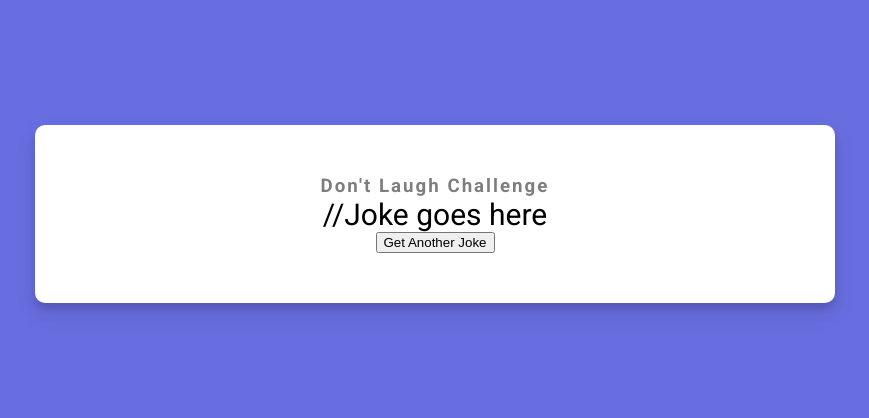
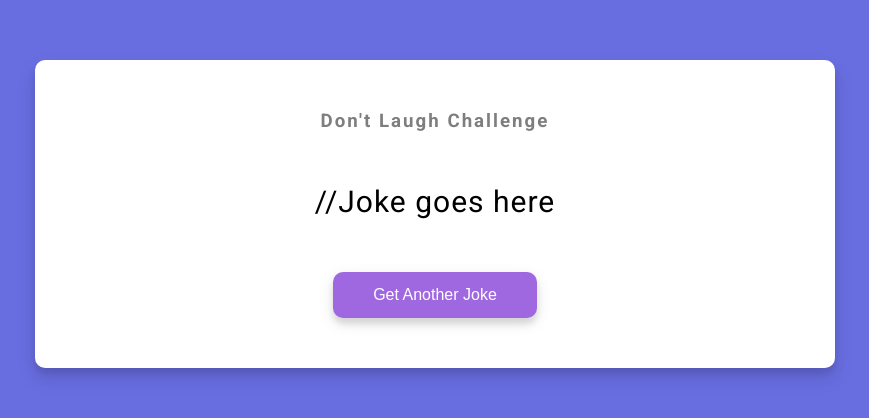
Before and after one commit to Moosorkh/20ProjectsJS, a plain HTML site: page Dad Jokes/index.html in a window 1280 px wide. Shown: the part 186-604 px from the top of the page, without its empty margins (205-1074 px from the left). Drawn offline with Linux system fonts and the light colour scheme.

Commit message:
HTML & CSS done

```diff
--- a/Dad Jokes/style.css
+++ b/Dad Jokes/style.css
@@ -36,5 +36,27 @@ h3{
 
 .joke{
     font-size: 30px;
+    letter-spacing: 1px;
+    line-height: 40px;
+    margin: 50px auto;
+    max-width: 600px;
+}
 
+.btn{
+    background-color: #9F68E0;
+    border: 0;
+    color: #fff;
+    border-radius: 10px;
+    box-shadow: 0 5px 15px rgba(0,0,0,0.1), 0 6px 6px rgba(0,0,0,0.1);
+    padding: 14px 40px;
+    font-size: 16px;
+    cursor: pointer;
 }
+
+.btn:active{
+    transform: scale(0.98);
+}
+
+.btn:focus{
+    outline: 0;
+}
```
